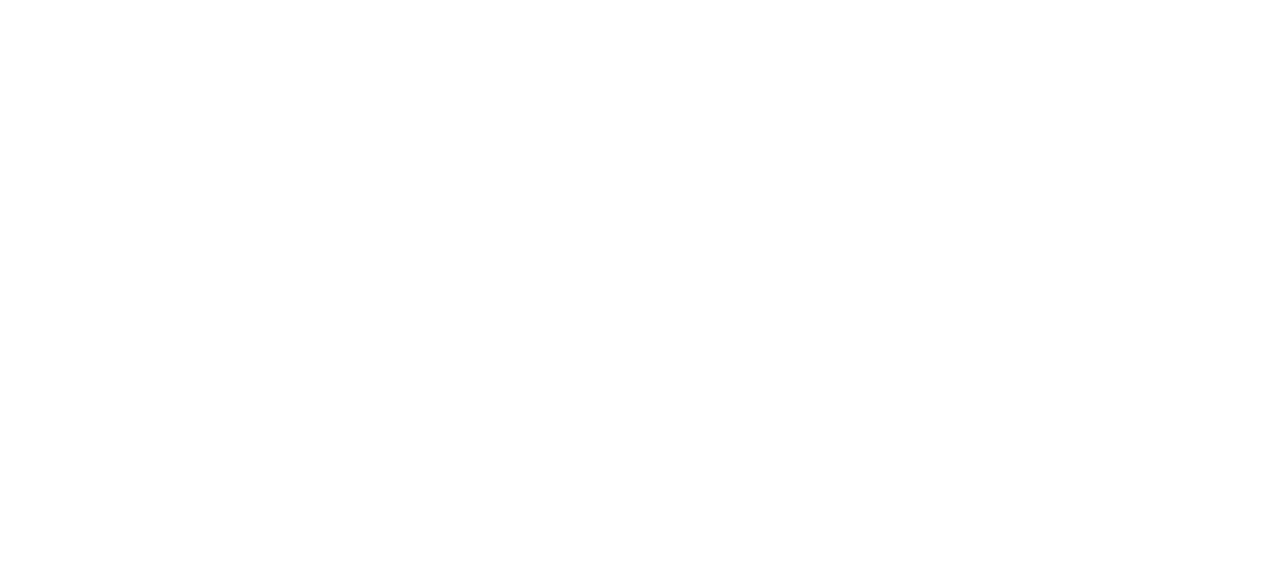
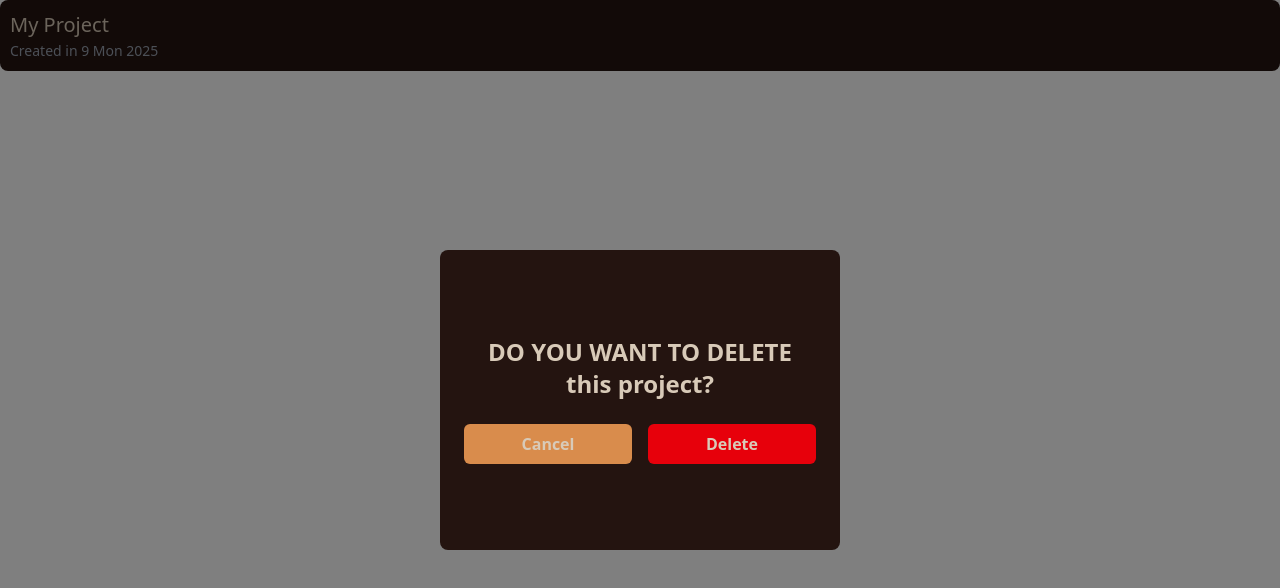
Before and after one commit to samriddharoy/CODE_CUBE, a React (Vite) app: page /ListCards in a window 1280 px wide. Before the commit this address had no page. Shown: the top 588 px of the page. Built offline with nearby package versions, Linux system fonts and the light colour scheme.

Commit message:
just added the delete components for project delete

```diff
--- a/package.json
+++ b/package.json
@@ -16,8 +16,8 @@
     "@monaco-editor/react": "^4.7.0",
     "@tailwindcss/vite": "^4.1.4",
     "react": "^19.0.0",
+    "react-hook-form": "^7.56.1",
     "react-icons": "^5.5.0",
-    "react-hook-form": "^7.56.1",
     "react-router-dom": "^7.5.3",
     "tailwindcss": "^4.1.4"
   },
--- a/src/App.jsx
+++ b/src/App.jsx
@@ -4,6 +4,7 @@ import Signup from "./pages/Signup"
 import Signin from "./pages/Signin"
 import ProjectMenu from "./pages/ProjectMenu";
 import Editor from "./Pages/Editor"; // Ensure path & casing is correct
+import ListCard from "./components/ListCard";
 
 
 function App() {
@@ -15,6 +16,7 @@ function App() {
       <Route path="/Editor" element={<Editor />} /> {/* Fixed: removed :projectid */}
       <Route path="/signup" element={<Signup />}></Route>
       <Route path="/signin" element={<Signin />}></Route>
+      <Route path="/ListCards" element={<ListCard />} /> {/* Added route for ListCards */}
     </Routes>
   </BrowserRouter>
   )
--- /dev/null
+++ b/src/components/ListCard.jsx
@@ -0,0 +1,40 @@
+import React from 'react';
+import Button from './Button';
+
+function ListCard() {
+  const [isdeleteModelshow, setIsDeleteModelShow] = React.useState(false);
+
+  return (
+    <>
+      <div className="listCard mb-2 w-full flex items-center justify-between p-[10px] bg-primary cursor-pointer rounded-lg hover:bg-secondary transition duration-200 ease-in-out">
+        <div className="flex items-center gap-2">
+          <div>
+            <h3 className="text-[20px] text-vanilla">My Project</h3>
+            <p className="text-[14px] text-gray-400">Created in 9 Mon 2025</p>
+          </div>
+        </div>
+        <div>{/* You can add buttons, icons, or actions here */}</div>
+      </div>
+
+      {/* Modal */}
+      <div className="model fixed top-0 left-0 w-full h-full bg-black/50 flex items-center justify-center z-50">
+        <div className="mainmodel w-[400px] h-[300px] bg-primary rounded-lg flex flex-col items-center justify-center gap-6 p-6">
+          <h3 className="text-2xl text-center text-vanilla font-semibold">
+            DO YOU WANT TO DELETE <br />
+            this project?
+          </h3>
+
+          <div className="w-full flex gap-4">
+            <Button text="Cancel" />
+            <Button
+              text="Delete"
+              className="w-full text-center bg-red-600 text-vanilla font-semibold py-2 rounded-md cursor-pointer hover:bg-red-700 active:scale-95 transition"
+            />
+          </div>
+        </div>
+      </div>
+    </>
+  );
+}
+
+export default ListCard;
```
Also changed, not shown: 1 other file (tests, documents, lock files or other folders).
